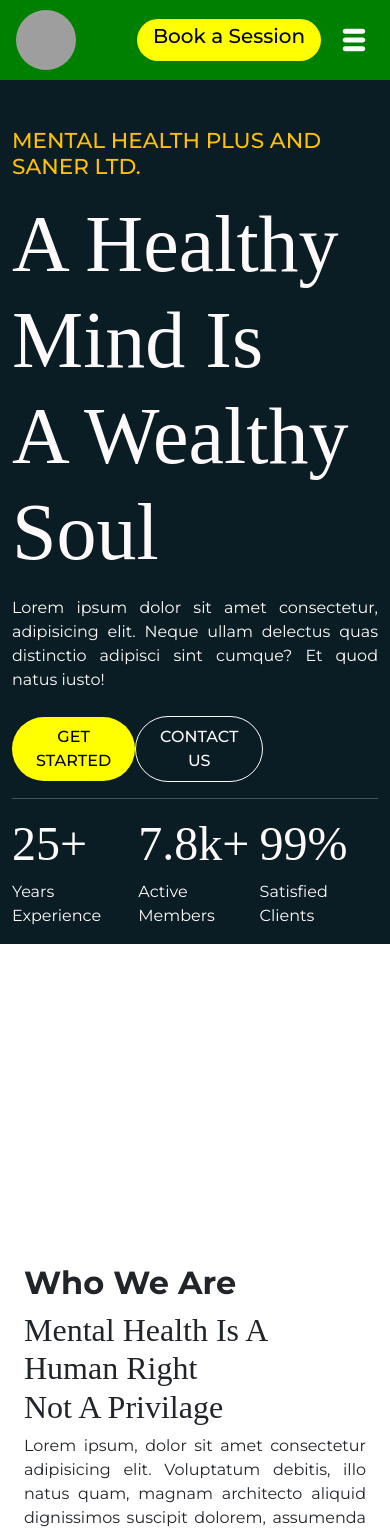
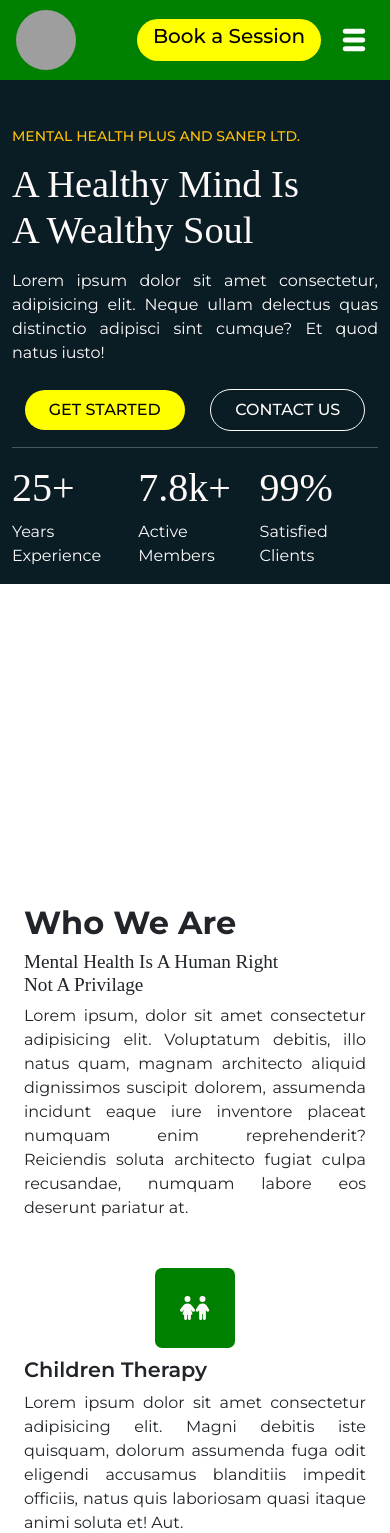
Before and after one commit to AllSparkTech100/test, a React (Vite) app: page / in a window 390 px wide. Shown: the top 1533 px of the page. Built offline with nearby package versions, Linux system fonts and the light colour scheme; grey boxes are pictures that could not be loaded; a web font is replaced by a local one.

Commit message:
Add files via upload

```diff
--- a/src/Pages/pages.scss
+++ b/src/Pages/pages.scss
@@ -154,7 +154,7 @@
       ul {
         li {
           list-style: disc;
-          font-size: 1rem;
+          font-size: 1.7rem;
         }
       }
     }
@@ -412,14 +412,19 @@
         .prof-serv-head {
           font-size: 2rem;
         }
+        ul {
+          li {
+            font-size: 1rem;
+          }
+        }
       }
-      .grid-container{
-        .text-item{
-          .experience-text{
-            .years{
+      .grid-container {
+        .text-item {
+          .experience-text {
+            .years {
               font-size: 2rem;
             }
-            .description{
+            .description {
               font-size: 1rem;
             }
           }
@@ -428,3 +433,93 @@
     }
   }
 }
+
+@media screen and (max-width: 480px) {
+  .hero-carrier {
+    h4 {
+      font-size: 14px;
+    }
+    h3 {
+      font-size: 2.4rem;
+    }
+
+    .btn-carrier {
+      width: 100%;
+    }
+    .counter {
+      h3 {
+        font-size: 2.5rem;
+      }
+    }
+  }
+
+  .middle-holder {
+    .mid-intro {
+      h3 {
+        font-size: 1.2rem;
+      }
+    }
+
+    .mid-options {
+      .option {
+        flex-direction: column;
+        .option-icon {
+          height: 80px;
+          width: 80px;
+        }
+        .option-text {
+          font-family: $Sour;
+          h5 {
+            font-size: 1.3rem;
+          }
+        }
+      }
+    }
+  }
+
+  .better {
+    .circle {
+      padding: 20px;
+      height: 230px;
+      width: 230px;
+
+      h2 {
+        font-size: 1rem;
+      }
+      h4 {
+        font-size: 18px;
+      }
+      p {
+        font-size: 13px;
+      }
+    }
+  }
+
+  .offer-carrier {
+    .offers {
+      .left-prof {
+        margin-top: -4rem;
+        .prof-serv-head {
+          font-size: 2rem;
+        }
+        ul {
+          li {
+            font-size: 1rem;
+          }
+        }
+      }
+      .grid-container {
+        .text-item {
+          .experience-text {
+            .years {
+              font-size: 2rem;
+            }
+            .description {
+              font-size: 1rem;
+            }
+          }
+        }
+      }
+    }
+  }
+}
```
